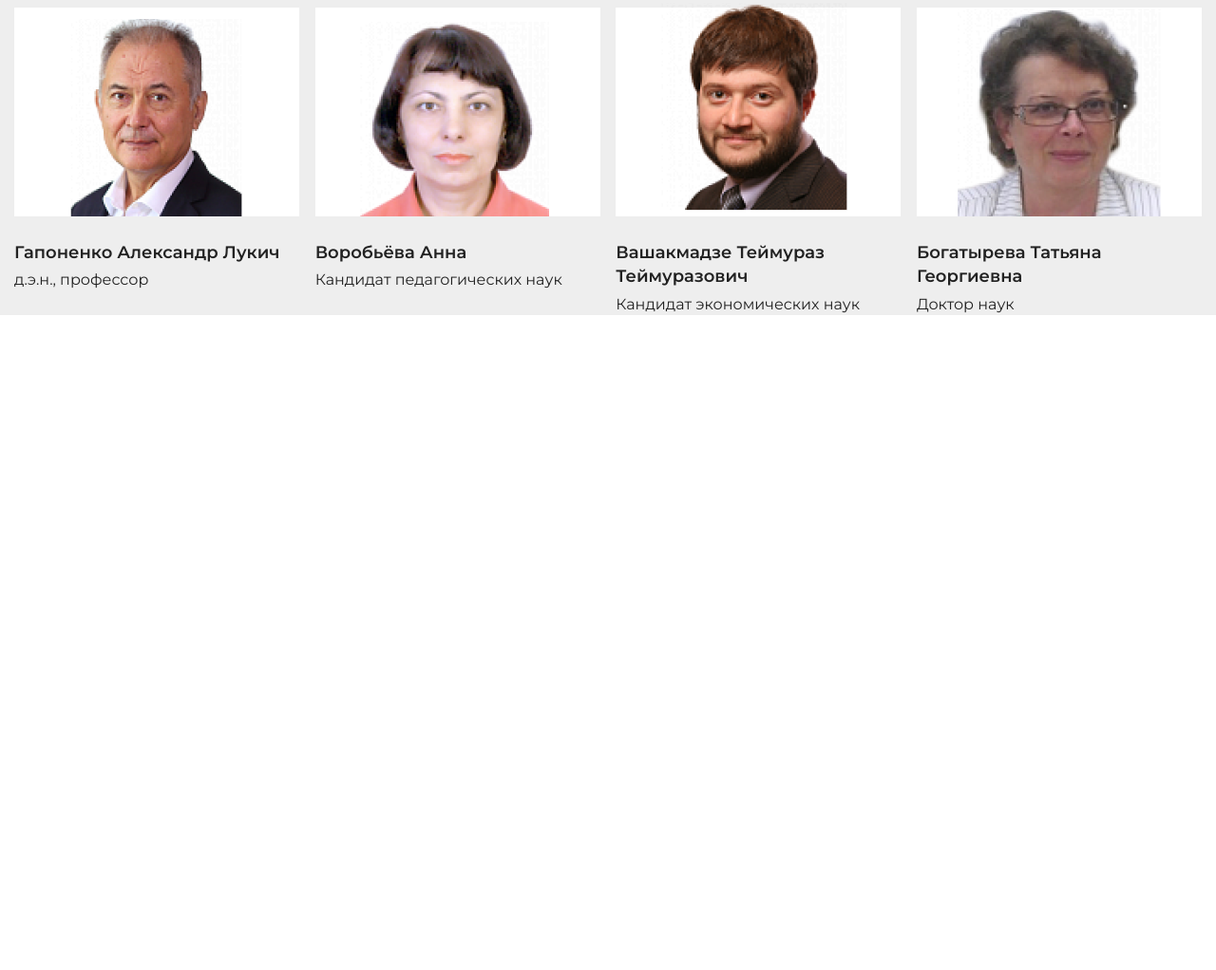
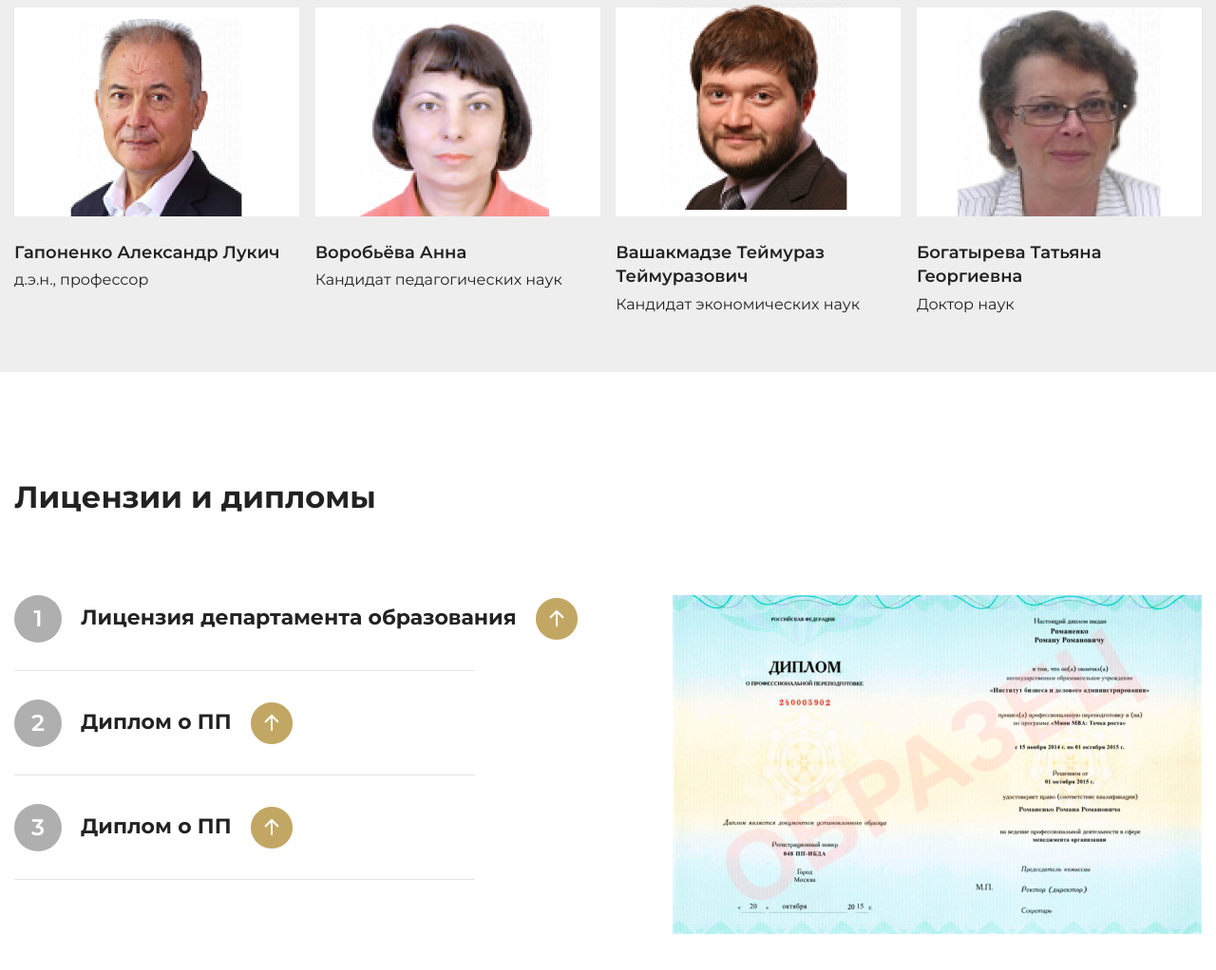
Before and after one commit to MasterVitte/Landing, a plain HTML site: page index.html in a window 1280 px wide. Shown: the part 4119-5141 px from the top of the page at 95% size. Before the commit the page ends 4471 px from the top, so only its background shows below. Drawn offline with nearby package versions, Linux system fonts and the light colour scheme.

Commit message:
Добавлена верстка шестой секции + исправление багов

```diff
--- a/css/main.css
+++ b/css/main.css
@@ -818,7 +818,7 @@ h2 {
   display: flex;
   flex-wrap: wrap;
   justify-content: space-between;
-  margin: 20px 0;
+  padding: 20px 0 60px;
 }
 
 .app_section_teachers_grid_item {
@@ -849,3 +849,81 @@ h2 {
   display: inline-block;
   margin-top: 5px;
 }
+
+/*
+   * License section styles
+   */
+
+.app_section_license_content {
+  padding: 110px 0 140px;
+}
+
+.app_section_license_content_rows {
+  display: flex;
+  margin-top: 80px;
+}
+
+.app_section_license_content_rows_row_1 {
+  flex-basis: 60%;
+}
+
+.app_section_license_content_rows_row_2 {
+  flex-basis: 40%;
+}
+
+.app_section_license_content_rows_row_1_accordion {
+  display: flex;
+  flex-direction: column;
+  flex-wrap: wrap;
+}
+
+.app_section_license_content_rows_row_1_accordion_item {
+  margin-top: 30px;
+  padding-bottom: 30px;
+  position: relative;
+}
+
+.app_section_license_content_rows_row_1_accordion_item:before {
+  position: absolute;
+  content: '';
+  border-bottom: 1px solid rgba(0, 0, 0, 0.1);
+  width: 70%;
+  bottom: 0;
+}
+
+.app_section_license_content_rows_row_1_accordion_item:first-child {
+  margin-top: 0;
+}
+
+.app_section_license_content_rows_row_1_accordion_item_head {
+  display: flex;
+  align-items: center;
+}
+
+.app_section_license_content_rows_row_1_accordion_item_head_circle {
+  width: 50px;
+  height: 50px;
+
+  display: flex;
+  justify-content: center;
+  align-items: center;
+
+  color: #fff;
+  background-color: #AFAFAF;
+
+  font-weight: 600;
+  font-size: 24px;
+  border-radius: 50%;
+}
+
+.app_section_license_content_rows_row_1_accordion_item_head_title {
+  margin-left: 20px;
+  font-weight: bold;
+  font-size: 22px;
+}
+
+.app_section_license_content_rows_row_1_accordion_item_head_toggle > img {
+  transform: rotate(90deg);
+  margin-left: 20px;
+  cursor: pointer;
+}
--- a/index.html
+++ b/index.html
@@ -454,8 +454,64 @@
     </div>
   </section>
   <!--End section teachers-->
-  <!--End header-->
+  <!--Section license-->
+  <section class="app_section_license">
+    <div class="app_section_license_content_box content_mw">
+      <div class="app_section_license_content">
+        <h1>Лицензии и дипломы</h1>
+        <div class="app_section_license_content_rows">
+          <!--Section license accordion-->
+          <div class="app_section_license_content_rows_row_1">
+            <div class="app_section_license_content_rows_row_1_accordion">
+              <!--Section license accordion item-->
+              <div class="app_section_license_content_rows_row_1_accordion_item">
+                <div class="app_section_license_content_rows_row_1_accordion_item_head">
+                  <div class="app_section_license_content_rows_row_1_accordion_item_head_circle">1</div>
+                  <div class="app_section_license_content_rows_row_1_accordion_item_head_title">Лицензия департамента образования</div>
+                  <div class="app_section_license_content_rows_row_1_accordion_item_head_toggle">
+                    <img src="img/programs/arrow.png" alt="">
+                  </div>
+                </div>
+              </div>
+              <!--End section license accordion item-->
+              <!--Section license accordion item-->
+              <div class="app_section_license_content_rows_row_1_accordion_item">
+                <div class="app_section_license_content_rows_row_1_accordion_item_head">
+                  <div class="app_section_license_content_rows_row_1_accordion_item_head_circle">2</div>
+                  <div class="app_section_license_content_rows_row_1_accordion_item_head_title">Диплом о ПП</div>
+                  <div class="app_section_license_content_rows_row_1_accordion_item_head_toggle">
+                    <img src="img/programs/arrow.png" alt="">
+                  </div>
+                </div>
+              </div>
+              <!--End section license accordion item-->
+              <!--Section license accordion item-->
+              <div class="app_section_license_content_rows_row_1_accordion_item">
+                <div class="app_section_license_content_rows_row_1_accordion_item_head">
+                  <div class="app_section_license_content_rows_row_1_accordion_item_head_circle">3</div>
+                  <div class="app_section_license_content_rows_row_1_accordion_item_head_title">Диплом о ПП</div>
+                  <div class="app_section_license_content_rows_row_1_accordion_item_head_toggle">
+                    <img src="img/programs/arrow.png" alt="">
+                  </div>
+                </div>
+              </div>
+              <!--End section license accordion item-->
+            </div>
+          </div>
+          <!--End section license accordion-->
+          <!--Section license diploma-->
+          <div class="app_section_license_content_rows_row_2">
+            <div class="app_section_license_content_rows_row_2_diploma">
+              <img src="img/license/diploma.png" alt="">
+            </div>
+          </div>
+          <!--End section license diploma-->
+        </div>
+      </div>
+    </div>
   </section>
+  <!--End section license-->
+</div>
 
   <!-- Application content end here -->
 
```
Also changed, not shown: img/license/diploma.png (added).
